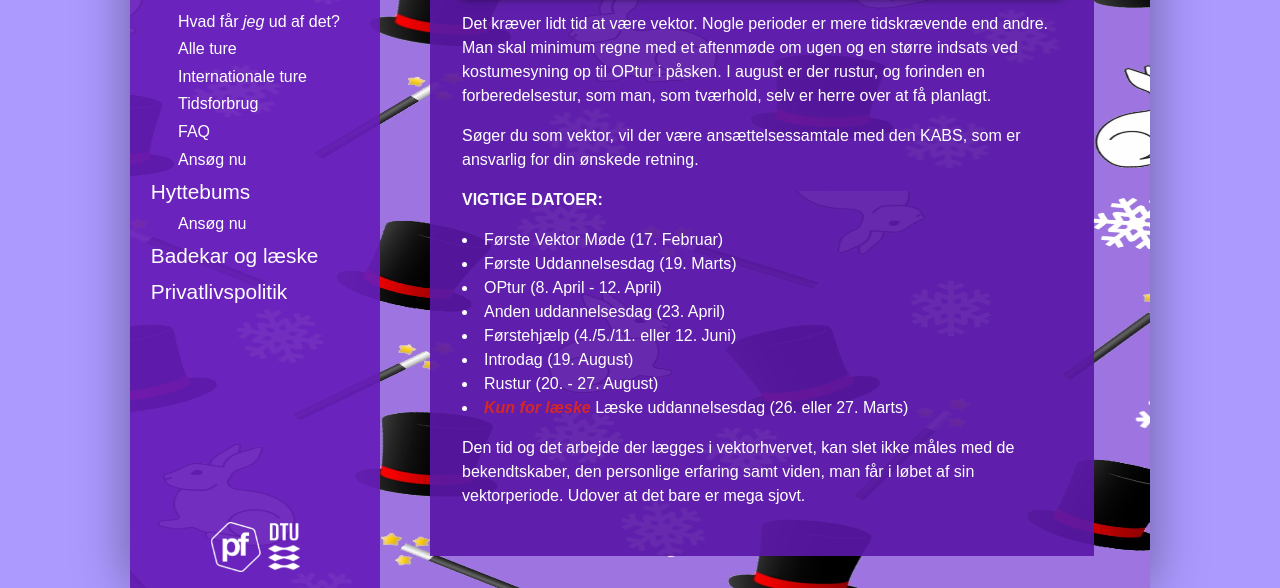
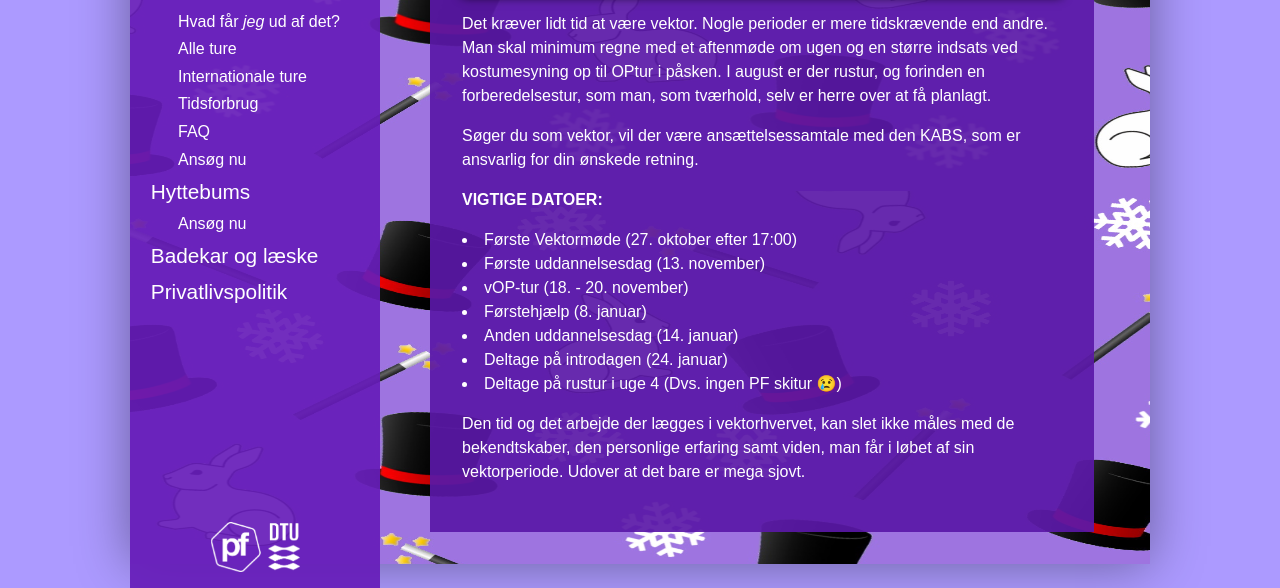
Before and after one commit to KABSDTU/kabsdtu.github.io, a Jekyll site: the page built from tidsforbrug.md, in a window 1280 px wide and 900 px high, scrolled down 397 px, cut to the strip 312-900 px from the top of the window. Built offline with Jekyll 4.4.1, drawn with Linux system fonts in a browser that asks for light colours; some web fonts are replaced.

Commit message:
Fixed mandatory dates! :o

```diff
--- a/tidsforbrug.md
+++ b/tidsforbrug.md
@@ -23,14 +23,14 @@ Søger du som vektor, vil der være ansættelsessamtale med den KABS, som er ans
 <b>VIGTIGE DATOER:</b>
 </p>
 
-<li>Første Vektor Møde (17. Februar)</li>
-<li>Første Uddannelsesdag (19. Marts)</li>
-<li>OPtur (8. April - 12. April)</li>
-<li>Anden uddannelsesdag (23. April)</li>
-<li>Førstehjælp (4./5./11. eller 12. Juni)</li>
-<li>Introdag (19. August) </li>
-<li>Rustur (20. - 27. August)</li>
-<li><a style="font-style: italic;">Kun for læske </a>Læske uddannelsesdag (26. eller 27. Marts)</li>
+<li>Første Vektormøde (27. oktober efter 17:00)</li>
+<li>Første uddannelsesdag (13. november)</li>
+<li>vOP-tur (18. - 20. november)</li>
+<li>Førstehjælp (8. januar)</li>
+<li>Anden uddannelsesdag (14. januar)</li>
+<li>Deltage på introdagen (24. januar)</li>
+<li>Deltage på rustur i uge 4 (Dvs. ingen PF skitur 😢)</li>
+
 
 <p>
 Den tid og det arbejde der lægges i vektorhvervet, kan slet ikke måles med de bekendtskaber, den personlige erfaring samt viden, man får i løbet af sin vektorperiode. Udover at det bare er mega sjovt.
```
Also changed, not shown: en/tidsforbrug.md (+2 -1 lines).
